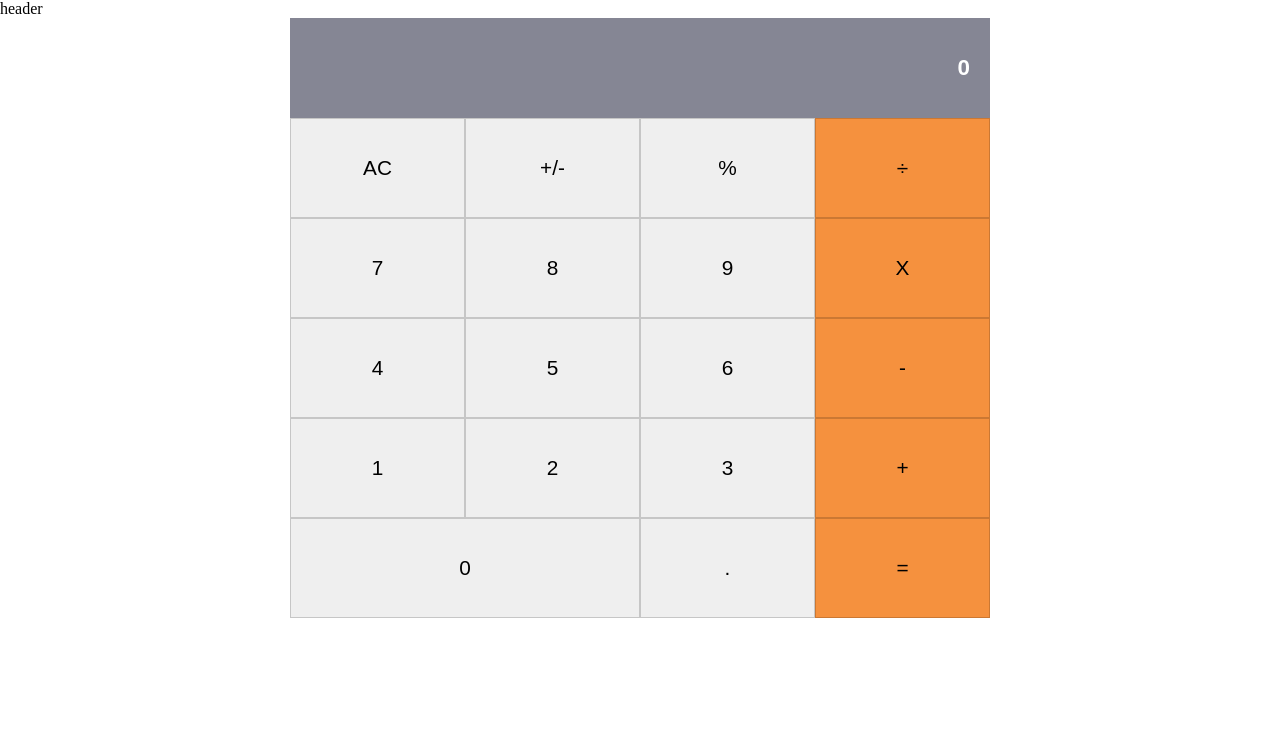
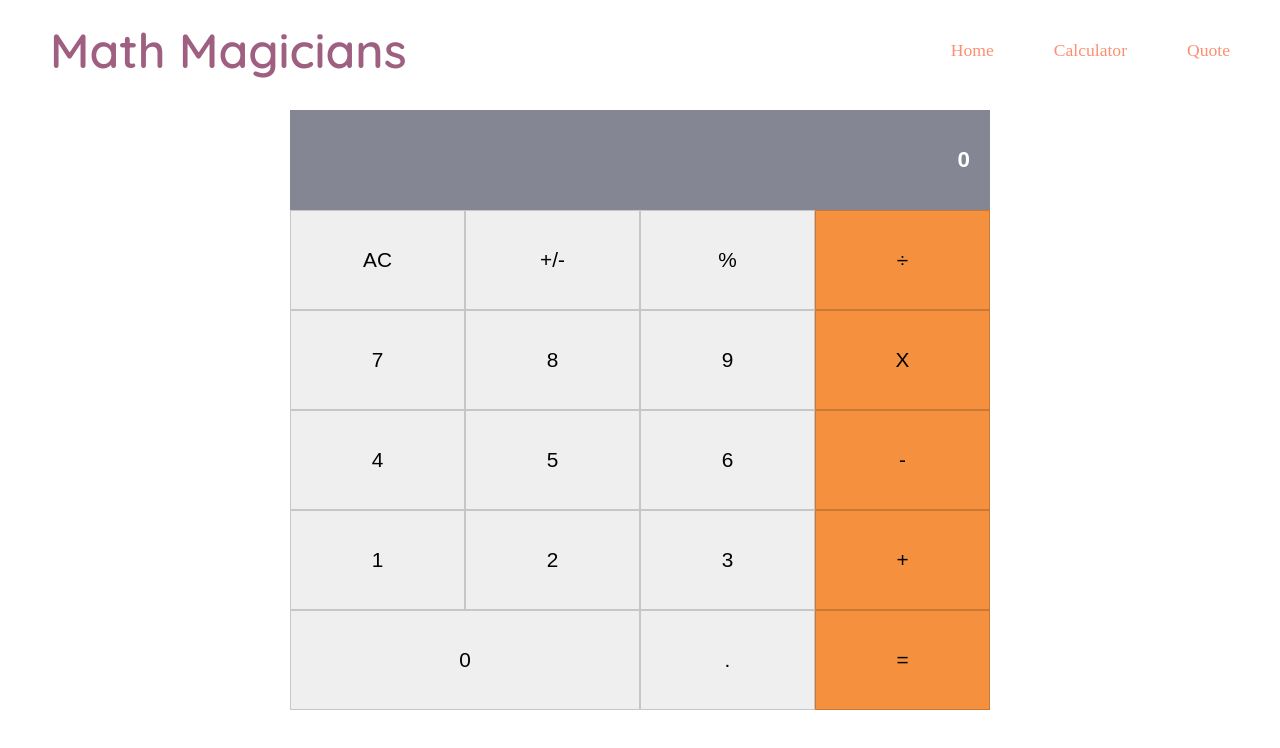
Before and after one commit to moinkhanif/react-calculator, a React (Create React App) app: page /quote in a window 1280 px wide. Shown: the top 748 px of the page. Built offline with nearby package versions, Linux system fonts and the light colour scheme.

Commit message:
add and style header container

```diff
--- a/src/container/Header/Header.jsx
+++ b/src/container/Header/Header.jsx
@@ -1,3 +1,17 @@
-const Header = () => <div>header</div>;
+import { Link } from 'react-router-dom';
+import './Header.styles.css';
+
+const Header = () => (
+  <header>
+    <Link className="logo" to="/">Math Magicians</Link>
+    <nav>
+      <ul>
+        <li><Link to="/">Home</Link></li>
+        <li><Link to="/calculator">Calculator</Link></li>
+        <li><Link to="/quote">Quote</Link></li>
+      </ul>
+    </nav>
+  </header>
+);
 
 export default Header;
--- a/src/container/Header/Header.styles.css
+++ b/src/container/Header/Header.styles.css
@@ -0,0 +1,31 @@
+@import url('https://fonts.googleapis.com/css2?family=Quicksand:wght@600&display=swap');
+
+/* Color Pallet used: https://colorhunt.co/palette/226544 */
+
+header {
+  display: flex;
+  justify-content: space-between;
+  align-items: center;
+  padding: 10px 20px 20px;
+}
+
+header .logo {
+  font-size: 3rem;
+  font-family: 'Quicksand', sans-serif;
+  color: #9f5f80;
+}
+
+header ul li {
+  display: inline-block;
+}
+
+header a {
+  text-decoration: none;
+  color: #ff8e71;
+  padding: 10px 30px;
+  font-size: 1.1rem;
+}
+
+header a:hover {
+  color: #ffba93;
+}
--- a/src/index.css
+++ b/src/index.css
@@ -5,3 +5,19 @@
   padding: 0;
   box-sizing: border-box;
 }
+
+@media Screen and (max-width: 784px) {
+  header {
+    flex-direction: column;
+  }
+}
+
+@media Screen and (max-width: 463px) {
+  header .logo {
+    font-size: 2rem;
+  }
+
+  header a {
+    padding: 5px 15px;
+  }
+}
```
